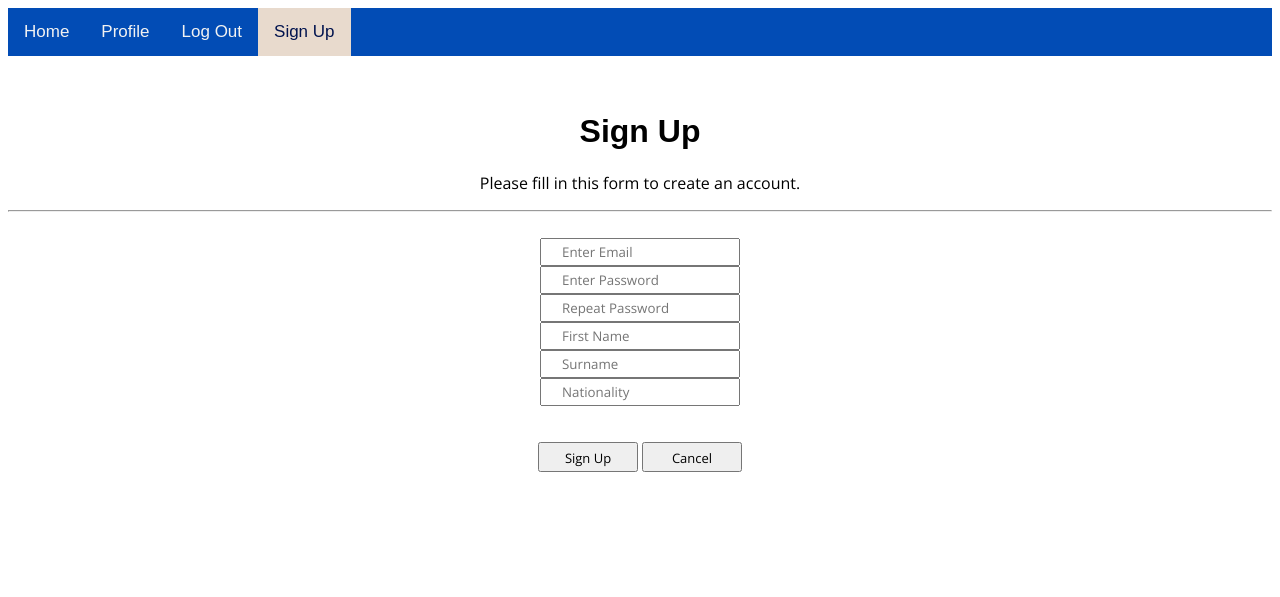
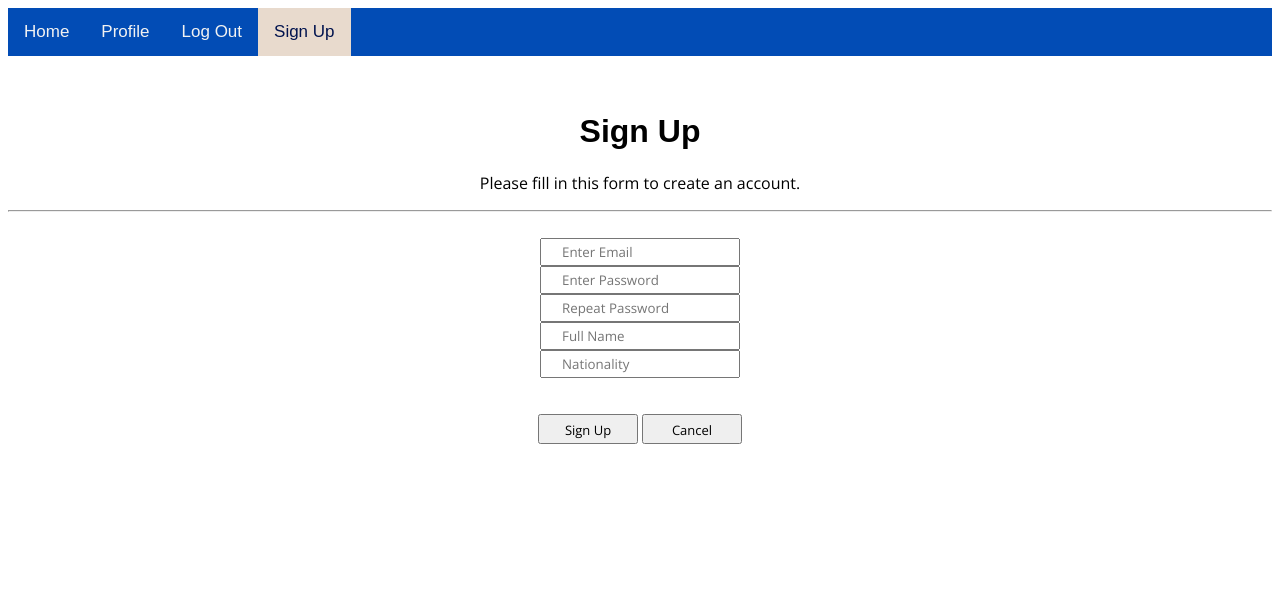
Before and after one commit to hopefulRialist/165phase5, a PHP site: page /signup.php in a window 1280 px wide. Shown: the top 597 px of the page. Run offline with PHP 8.4, Linux system fonts and the light colour scheme; the visitor is signed in with stand-in values (Sample User, id 1); data that the repository does not hold is empty; some web fonts are replaced.

Commit message:
Add files via upload

```diff
--- a/signup.php
+++ b/signup.php
@@ -4,16 +4,15 @@
 session_start();
 include ("connections.php");
 
-$email = $password = $password_repeat = $first_name = $surname = $nationality = "";
-$emailErr = $passwordErr = $password_repeatErr = $first_nameErr = $surnameErr = $nationalityErr = "";
+$email = $password = $password_repeat = $name = $nationality = "";
+$emailErr = $passwordErr = $password_repeatErr = $name = $nationalityErr = "";
 $confirmation="";
 
 if (isset($_POST["btnSignUp"])) {
   $email = $_POST["email"];
   $password = $_POST["password"];
   $password_repeat = $_POST["password_repeat"];
-  $first_name = $_POST["first_name"];
-  $surname = $_POST ["surname"];
+  $name = $_POST["name"];
   $nationality = $_POST["nationality"];
 
   if($email && $password && $password_repeat && $first_name && $surname && $nationality) {
@@ -23,12 +22,12 @@ if (isset($_POST["btnSignUp"])) {
 
       //HASH the pass
       $hashPass = password_hash($password,PASSWORD_DEFAULT); //uses bcrypt
-      $insert = mysqli_query($connections,"INSERT INTO User(first_name, surname, email_address, password, nationality,points,loginStatus) VALUES ('$first_name','$surname','$email','$hashPass','$nationality',0,1)");
+      $insert = mysqli_query($connections,"INSERT INTO User(name email_address, password, nationality,points,loginStatus) VALUES ('$name','$email','$hashPass','$nationality',0,1)");
 
       // if ($connections->query($insert)===TRUE) {
       $confirmation = "You have succesfully signed up!";
       $_SESSION['loginStatus'] = 1;
-      $emailErr = $passwordErr = $password_repeatErr = $first_nameErr = $surnameErr = $nationalityErr = "";
+      $emailErr = $passwordErr = $password_repeatErr = $name = $nationalityErr = "";
       // } else {
       //   echo "Error: " . $insert . "<br>" . $connections->error;
       // }
@@ -85,9 +84,7 @@ if(isset($_POST["btnSignUp"])) {
       <br>
       <input type="password" placeholder="Repeat Password" name="password_repeat" required autocomplete="new-password">
       <br>
-      <input type="text" placeholder="First Name" name="first_name" required>
-      <br>
-      <input type="text" placeholder="Surname" name="surname" required>
+      <input type="text" placeholder="Full Name" name="name" required>
       <br>
       <input type="text" placeholder="Nationality" name="nationality" required>
       <br>
@@ -99,8 +96,7 @@ if(isset($_POST["btnSignUp"])) {
       <span class = "confirmed"> <?php echo $confirmation; ?></span><br>
       <span class = "error"> <?php echo $emailErr; ?></span><br>
       <span class = "error"> <?php echo $password_repeatErr; ?></span><br>
-      <span class = "error"> <?php echo $first_nameErr; ?></span><br>
-      <span class = "error"> <?php echo $surnameErr; ?></span><br>
+      <span class = "error"> <?php echo $nameErr; ?></span><br>
       <span class = "error"> <?php echo $nationalityErr; ?></span><br>
 
     </div>
```
Also changed, not shown: index.php (+16 -8 lines).
